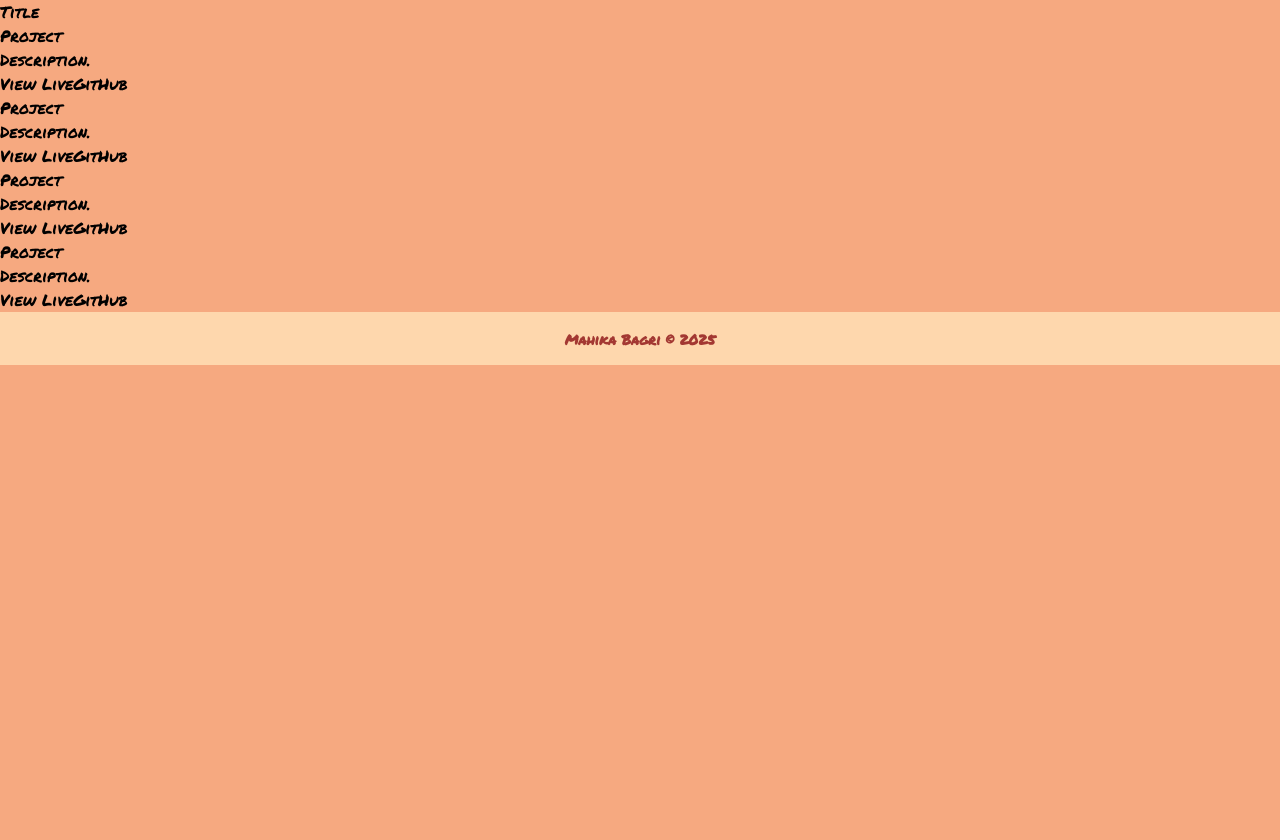
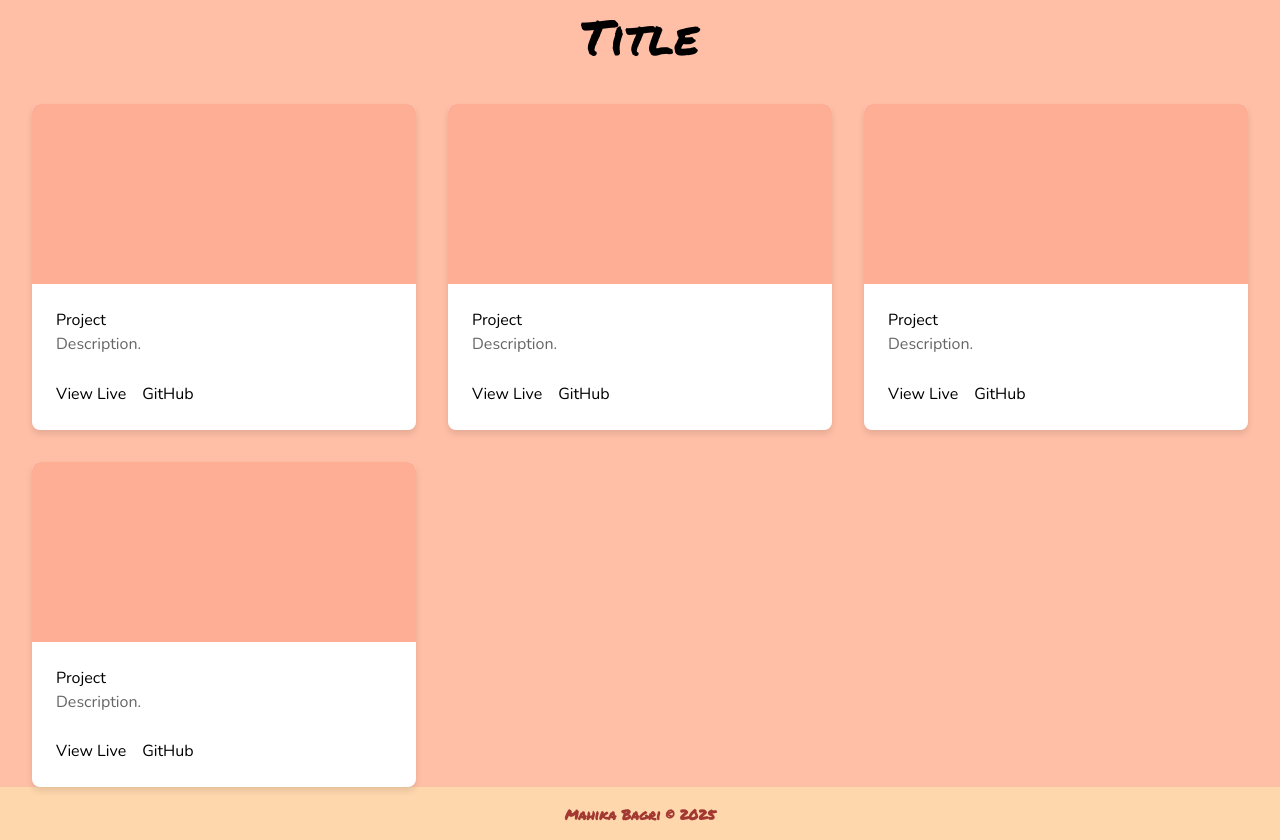
Before and after one commit to mbd-123-abc/WebImpact, a Next.js app in the folder Portfolio/: page /coding in a window 1280 px wide. Before the commit the page ends 800 px from the top, so only its background shows below. Built offline with nearby package versions, Linux system fonts and the light colour scheme.

Commit message:
Update globals.css

```diff
--- a/Portfolio/app/globals.css
+++ b/Portfolio/app/globals.css
@@ -1,5 +1,5 @@
 /*Mahika Bagri*/
-/*December 12 2025*/
+/*December 23 2025*/
 
 @import "tailwindcss";
 @plugin "@tailwindcss/typography";
@@ -30,7 +30,6 @@
     --color-secondary-900: var(--color-blue-900);
     --color-secondary-950: var(--color-blue-950);
 }
-
 html,
 body {
   background-color: #f6a980;
@@ -38,3 +37,75 @@ body {
   padding: 0;
   min-height: 100%;
 }
+
+/*code*/
+
+.projects-container h2 {
+  font-family: var(--font-bebasNeue);
+  text-align: center;
+  margin-bottom: 2rem;
+  font-size: 3rem;
+  color: #000000;
+}
+
+.projects-container {
+  background: #ffbea6;
+  padding: 0 2rem
+}
+
+.project-grid {
+  display: grid;
+  grid-template-columns: repeat(auto-fit, minmax(300px, 1fr));
+  gap: 2rem;
+}
+
+.project-card {
+  background: white;
+  border-radius: 8px;
+  overflow: hidden;
+  box-shadow: 0 4px 6px rgba(0,0,0,0.1);
+  transition: transform 0.2s ease, box-shadow 0.2s ease;
+  display: flex;
+  flex-direction: column;
+}
+
+.project-card:hover {
+  transform: translateY(-5px);
+  box-shadow: 0 8px 15px rgba(0,0,0,0.15);
+}
+
+.card-header {
+  height: 180px;
+  background-color: #feae94;
+  display: flex;
+  align-items: center;
+  justify-content: center;
+  font-size: 3rem;
+}
+
+.card-body {
+  font-family: nunito;
+  padding: 1.5rem;
+  flex: 1;
+  display: flex;
+  flex-direction: column;
+}
+
+.card-body h3 {
+  margin-top: 0;
+  color: var(--text-color);
+}
+
+.card-body p {
+  color: #666;
+  line-height: 1.6;
+  margin-bottom: 1.5rem;
+}
+
+.card-links {
+  margin-top: auto;
+  display: flex;
+  gap: 1rem;
+}
+/*contact*/
+/*books*/
```
